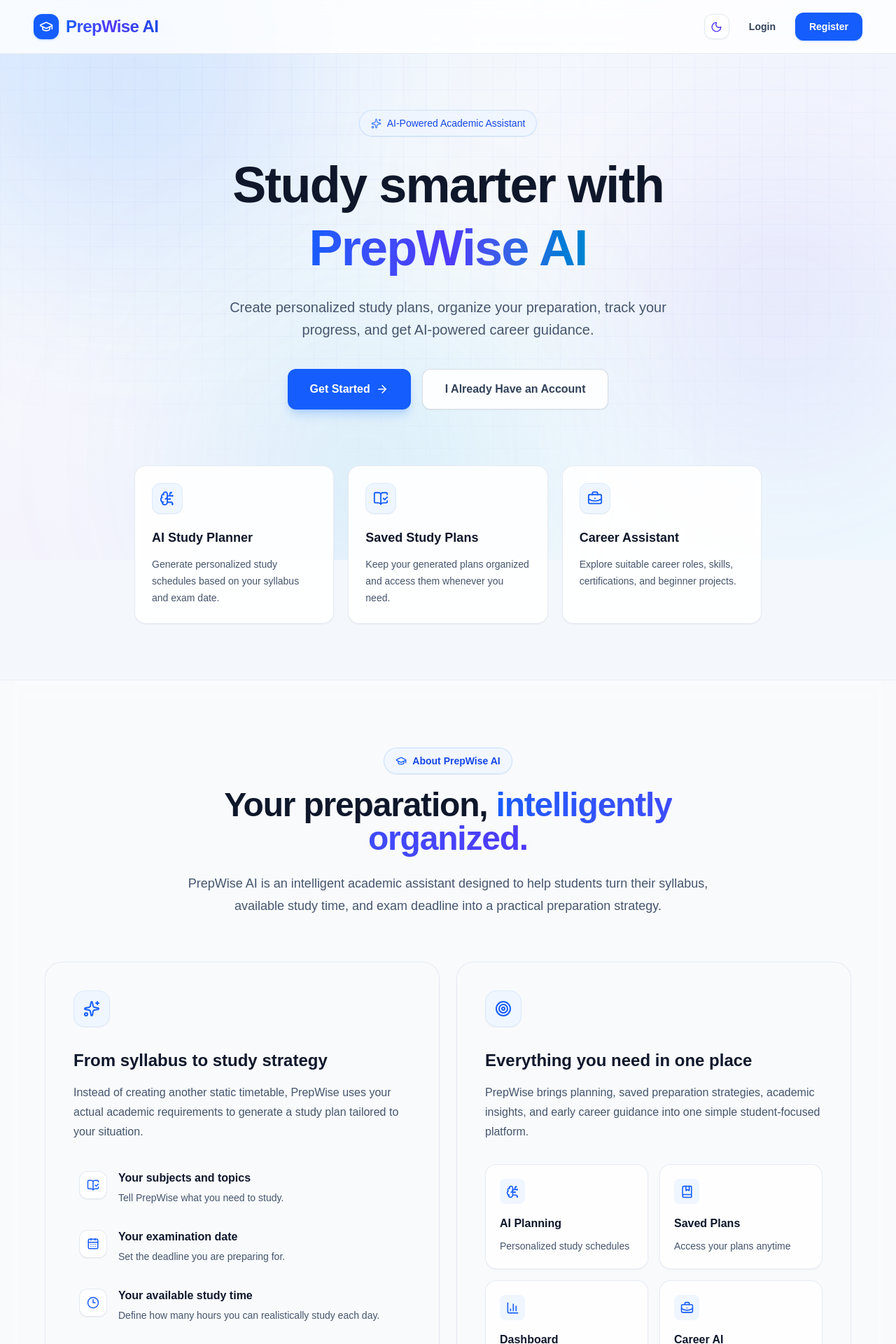
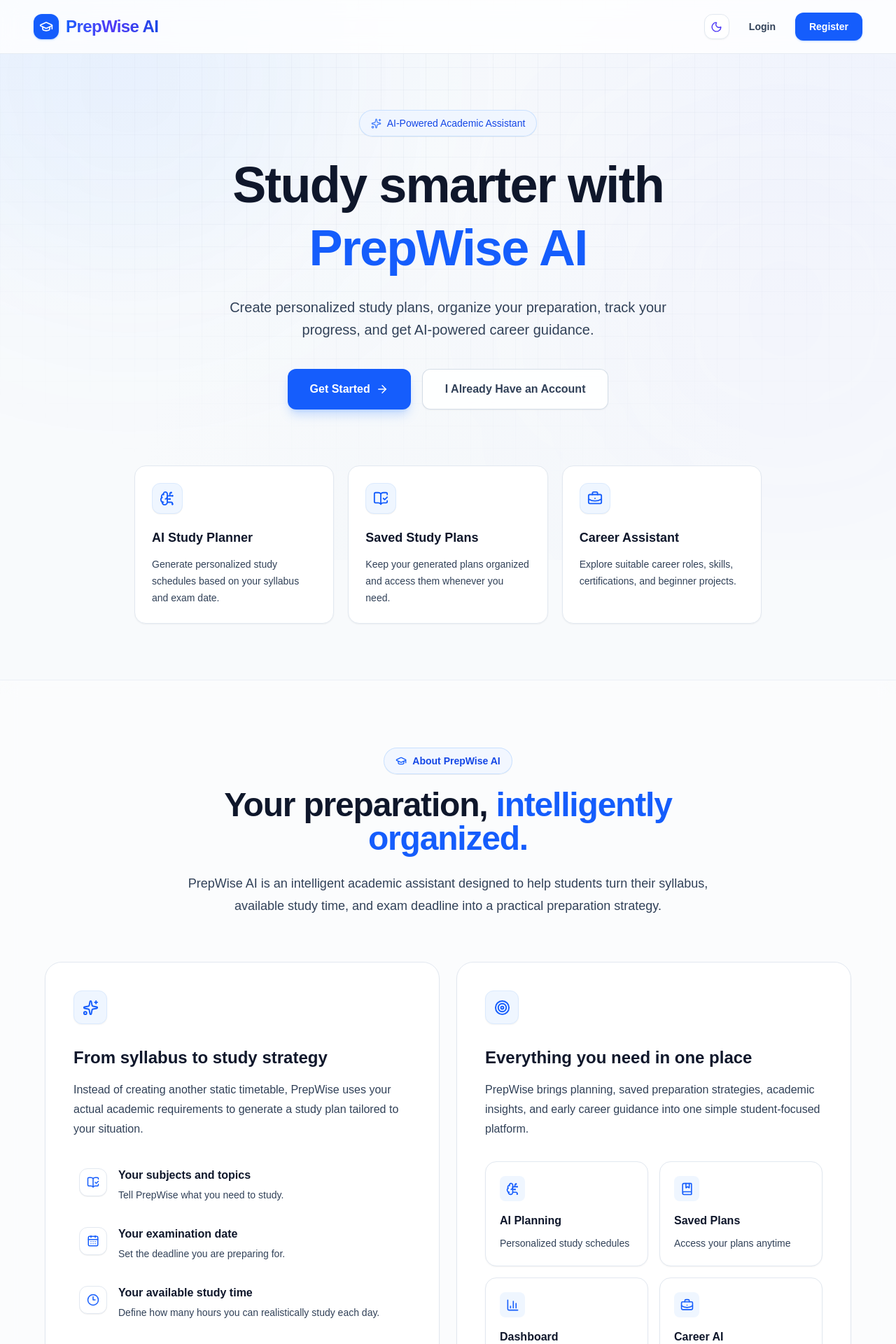
Before and after one commit to AryanBharti5080/PrepWise-AI-Intelligent-Study-Planner-Academic-Assistant, a Next.js app in the folder frontend/: page / in a window 1280 px wide. Shown: the top 1920 px of the page at 70% size. Built offline with nearby package versions, Linux system fonts and the light colour scheme.

Commit message:
fix(ui): improve text contrast, readability, and clean background styling

```diff
--- a/frontend/app/globals.css
+++ b/frontend/app/globals.css
@@ -4,14 +4,14 @@
 @custom-variant dark (&:where(.dark, .dark *));
 
 :root {
-  --background: #f4f7fb;
+  --background: #f8fafc;
   --foreground: #0f172a;
   color-scheme: light;
 }
 
 .dark {
-  --background: #080d1a;
-  --foreground: #f1f5f9;
+  --background: #0b1120;
+  --foreground: #f8fafc;
   color-scheme: dark;
 }
 
@@ -23,93 +23,77 @@
 }
 
 body {
-  background: var(--background);
+  background-color: var(--background);
   color: var(--foreground);
   font-family: Arial, Helvetica, sans-serif;
-  transition: background-color 0.3s ease, color 0.3s ease;
+  transition: background-color 0.2s ease, color 0.2s ease;
 }
 
-/* Background mesh gradients & educational subtle grid textures */
+/* Crisp and readable background gradients */
 .bg-radial-mesh-light {
-  background:
-    radial-gradient(at 0% 0%, rgba(224, 238, 255, 0.65) 0px, transparent 50%),
-    radial-gradient(at 100% 0%, rgba(235, 238, 255, 0.55) 0px, transparent 45%),
-    radial-gradient(at 100% 100%, rgba(225, 245, 254, 0.45) 0px, transparent 50%),
-    radial-gradient(at 0% 100%, rgba(240, 235, 255, 0.45) 0px, transparent 45%),
-    #f8fafc;
+  background-color: #f8fafc;
+  background-image:
+    radial-gradient(at 0% 0%, rgba(219, 234, 254, 0.4) 0px, transparent 40%),
+    radial-gradient(at 100% 0%, rgba(224, 231, 255, 0.35) 0px, transparent 40%),
+    radial-gradient(at 50% 100%, rgba(241, 245, 249, 0.5) 0px, transparent 50%);
 }
 
 .dark .bg-radial-mesh-dark {
-  background:
-    radial-gradient(at 0% 0%, rgba(15, 30, 60, 0.6) 0px, transparent 50%),
-    radial-gradient(at 100% 0%, rgba(24, 22, 58, 0.5) 0px, transparent 50%),
-    radial-gradient(at 100% 100%, rgba(12, 35, 64, 0.5) 0px, transparent 50%),
-    radial-gradient(at 0% 100%, rgba(30, 18, 55, 0.4) 0px, transparent 50%),
-    #090d16;
+  background-color: #0b1120;
+  background-image:
+    radial-gradient(at 0% 0%, rgba(30, 58, 138, 0.25) 0px, transparent 50%),
+    radial-gradient(at 100% 0%, rgba(49, 46, 129, 0.2) 0px, transparent 50%),
+    radial-gradient(at 50% 100%, rgba(15, 23, 42, 0.4) 0px, transparent 50%);
 }
 
 .bg-cyber-grid-light {
   background-image:
-    linear-gradient(to right, rgba(99, 102, 241, 0.04) 1px, transparent 1px),
-    linear-gradient(to bottom, rgba(99, 102, 241, 0.04) 1px, transparent 1px);
+    linear-gradient(to right, rgba(148, 163, 184, 0.08) 1px, transparent 1px),
+    linear-gradient(to bottom, rgba(148, 163, 184, 0.08) 1px, transparent 1px);
   background-size: 32px 32px;
-  mask-image: radial-gradient(ellipse 80% 70% at 50% 30%, #000 40%, transparent 100%);
-  -webkit-mask-image: radial-gradient(ellipse 80% 70% at 50% 30%, #000 40%, transparent 100%);
+  mask-image: radial-gradient(ellipse 70% 60% at 50% 30%, #000 30%, transparent 100%);
+  -webkit-mask-image: radial-gradient(ellipse 70% 60% at 50% 30%, #000 30%, transparent 100%);
 }
 
 .dark .bg-cyber-grid-dark {
   background-image:
-    linear-gradient(to right, rgba(148, 163, 184, 0.04) 1px, transparent 1px),
-    linear-gradient(to bottom, rgba(148, 163, 184, 0.04) 1px, transparent 1px);
+    linear-gradient(to right, rgba(148, 163, 184, 0.06) 1px, transparent 1px),
+    linear-gradient(to bottom, rgba(148, 163, 184, 0.06) 1px, transparent 1px);
   background-size: 32px 32px;
-  mask-image: radial-gradient(ellipse 80% 70% at 50% 30%, #000 40%, transparent 100%);
-  -webkit-mask-image: radial-gradient(ellipse 80% 70% at 50% 30%, #000 40%, transparent 100%);
+  mask-image: radial-gradient(ellipse 70% 60% at 50% 30%, #000 30%, transparent 100%);
+  -webkit-mask-image: radial-gradient(ellipse 70% 60% at 50% 30%, #000 30%, transparent 100%);
 }
 
-/* Floating Orb Keyframe Animations */
+/* Subtle gentle floating animations */
 @keyframes orb-float-1 {
   0%, 100% {
-    transform: translate(0px, 0px) scale(1);
+    transform: translate(0px, 0px);
   }
   50% {
-    transform: translate(35px, -30px) scale(1.06);
+    transform: translate(20px, -15px);
   }
 }
 
 @keyframes orb-float-2 {
   0%, 100% {
-    transform: translate(0px, 0px) scale(1);
+    transform: translate(0px, 0px);
   }
   50% {
-    transform: translate(-30px, 35px) scale(0.96);
-  }
-}
-
-@keyframes orb-float-3 {
-  0%, 100% {
-    transform: translate(0px, 0px) scale(1);
-  }
-  50% {
-    transform: translate(25px, 25px) scale(1.04);
+    transform: translate(-15px, 20px);
   }
 }
 
 .animate-orb-float-1 {
-  animation: orb-float-1 18s ease-in-out infinite;
+  animation: orb-float-1 20s ease-in-out infinite;
 }
 
 .animate-orb-float-2 {
-  animation: orb-float-2 22s ease-in-out infinite;
-}
-
-.animate-orb-float-3 {
-  animation: orb-float-3 26s ease-in-out infinite;
+  animation: orb-float-2 25s ease-in-out infinite;
 }
 
 @media (prefers-reduced-motion: reduce) {
   .animate-orb-float-1,
-  .animate-orb-float-2,
-  .animate-orb-float-3 {
+  .animate-orb-float-2 {
     animation: none !important;
   }
 }
--- a/frontend/app/page.tsx
+++ b/frontend/app/page.tsx
@@ -67,12 +67,12 @@ export default function HomePage() {
 
         <h1 className="max-w-4xl text-5xl font-extrabold leading-tight tracking-tight text-slate-900 dark:text-white md:text-7xl">
           Study smarter with{" "}
-          <span className="bg-gradient-to-r from-blue-600 via-indigo-600 to-sky-600 bg-clip-text text-transparent dark:from-blue-400 dark:via-indigo-300 dark:to-sky-300">
+          <span className="text-blue-600 dark:text-blue-400">
             PrepWise AI
           </span>
         </h1>
 
-        <p className="mt-6 max-w-2xl text-lg leading-8 text-slate-600 dark:text-slate-300 md:text-xl">
+        <p className="mt-6 max-w-2xl text-lg font-normal leading-8 text-slate-700 dark:text-slate-300 md:text-xl">
           Create personalized study plans, organize your preparation,
           track your progress, and get AI-powered career guidance.
         </p>
@@ -133,12 +133,12 @@ export default function HomePage() {
 
             <h2 className="text-4xl font-extrabold tracking-tight text-slate-900 dark:text-white md:text-5xl">
               Your preparation,
-              <span className="bg-gradient-to-r from-blue-600 to-indigo-600 bg-clip-text text-transparent dark:from-blue-400 dark:to-indigo-300">
+              <span className="text-blue-600 dark:text-blue-400">
                 {" "}intelligently organized.
               </span>
             </h2>
 
-            <p className="mt-6 text-base leading-8 text-slate-600 dark:text-slate-300 md:text-lg">
+            <p className="mt-6 text-base font-normal leading-8 text-slate-700 dark:text-slate-300 md:text-lg">
               PrepWise AI is an intelligent academic assistant designed to
               help students turn their syllabus, available study time, and
               exam deadline into a practical preparation strategy.
@@ -149,16 +149,16 @@ export default function HomePage() {
           <div className="mt-16 grid gap-6 lg:grid-cols-2">
 
             {/* Left */}
-            <div className="group rounded-3xl border border-slate-200/80 bg-slate-50/90 p-8 shadow-xs transition duration-300 hover:border-blue-200 hover:shadow-md dark:border-slate-800/80 dark:bg-slate-900/70 dark:hover:border-slate-700 md:p-10">
-              <div className="mb-8 flex h-13 w-13 items-center justify-center rounded-2xl border border-blue-100 bg-blue-50 text-blue-600 shadow-xs transition duration-300 group-hover:scale-105 group-hover:bg-blue-600 group-hover:text-white dark:border-blue-900/50 dark:bg-blue-950/60 dark:text-blue-400 dark:group-hover:bg-blue-600 dark:group-hover:text-white">
-                <Sparkles size={24} />
+            <div className="rounded-3xl border border-slate-200 bg-white p-8 shadow-xs dark:border-slate-800 dark:bg-slate-900 md:p-10">
+              <div className="mb-8 flex h-12 w-12 items-center justify-center rounded-xl border border-blue-100 bg-blue-50 text-blue-600 shadow-xs dark:border-blue-900/50 dark:bg-blue-950/60 dark:text-blue-400">
+                <Sparkles size={23} />
               </div>
 
               <h3 className="text-2xl font-bold text-slate-900 dark:text-white">
                 From syllabus to study strategy
               </h3>
 
-              <p className="mt-4 leading-7 text-slate-600 dark:text-slate-300">
+              <p className="mt-4 leading-7 text-slate-700 dark:text-slate-300">
                 Instead of creating another static timetable, PrepWise uses
                 your actual academic requirements to generate a study plan
                 tailored to your situation.
@@ -192,16 +192,16 @@ export default function HomePage() {
             </div>
 
             {/* Right */}
-            <div className="group rounded-3xl border border-slate-200/80 bg-slate-50/90 p-8 shadow-xs transition duration-300 hover:border-blue-200 hover:shadow-md dark:border-slate-800/80 dark:bg-slate-900/70 dark:hover:border-slate-700 md:p-10">
-              <div className="mb-8 flex h-13 w-13 items-center justify-center rounded-2xl border border-blue-100 bg-blue-50 text-blue-600 shadow-xs transition duration-300 group-hover:scale-105 group-hover:bg-blue-600 group-hover:text-white dark:border-blue-900/50 dark:bg-blue-950/60 dark:text-blue-400 dark:group-hover:bg-blue-600 dark:group-hover:text-white">
-                <Target size={24} />
+            <div className="rounded-3xl border border-slate-200 bg-white p-8 shadow-xs dark:border-slate-800 dark:bg-slate-900 md:p-10">
+              <div className="mb-8 flex h-12 w-12 items-center justify-center rounded-xl border border-blue-100 bg-blue-50 text-blue-600 shadow-xs dark:border-blue-900/50 dark:bg-blue-950/60 dark:text-blue-400">
+                <Target size={23} />
               </div>
 
               <h3 className="text-2xl font-bold text-slate-900 dark:text-white">
                 Everything you need in one place
               </h3>
 
-              <p className="mt-4 leading-7 text-slate-600 dark:text-slate-300">
+              <p className="mt-4 leading-7 text-slate-700 dark:text-slate-300">
                 PrepWise brings planning, saved preparation strategies,
                 academic insights, and early career guidance into one simple
                 student-focused platform.
@@ -284,7 +284,7 @@ export default function HomePage() {
           </div>
 
           {/* Why PrepWise */}
-          <div className="mt-24 overflow-hidden rounded-3xl border border-slate-200/80 bg-slate-50/70 shadow-xs transition duration-300 hover:shadow-md dark:border-slate-800/80 dark:bg-slate-900/60">
+          <div className="mt-24 overflow-hidden rounded-3xl border border-slate-200 bg-white shadow-xs dark:border-slate-800 dark:bg-slate-900">
             <div className="grid lg:grid-cols-2">
 
               <div className="p-8 md:p-12">
@@ -296,7 +296,7 @@ export default function HomePage() {
                   Built around the way students actually prepare.
                 </h3>
 
-                <p className="mt-5 leading-7 text-slate-600 dark:text-slate-300">
+                <p className="mt-5 leading-7 text-slate-700 dark:text-slate-300">
                   The goal is not to overwhelm students with complicated
                   productivity tools. PrepWise focuses on one thing:
                   making academic preparation easier to organize and act on.
@@ -311,7 +311,7 @@ export default function HomePage() {
                 </div>
               </div>
 
-              <div className="border-t border-slate-200/80 p-8 lg:border-l lg:border-t-0 md:p-12 bg-white dark:border-slate-800/80 dark:bg-slate-900">
+              <div className="border-t border-slate-200 p-8 lg:border-l lg:border-t-0 md:p-12 bg-white dark:border-slate-800 dark:bg-slate-900">
                 <div className="flex h-full flex-col justify-center">
                   <div className="mb-6 flex items-center gap-3">
                     <div className="flex h-12 w-12 items-center justify-center rounded-2xl bg-blue-50 text-blue-600 border border-blue-100 dark:bg-blue-950/60 dark:text-blue-400 dark:border-blue-900/50 shadow-2xs">
@@ -328,7 +328,7 @@ export default function HomePage() {
                     </div>
                   </div>
 
-                  <div className="rounded-2xl border border-slate-200/90 bg-gradient-to-br from-slate-50 to-blue-50/40 p-6 shadow-2xs transition duration-300 hover:border-blue-200 dark:border-slate-800 dark:from-slate-900/90 dark:to-blue-950/20">
+                  <div className="rounded-2xl border border-slate-200 bg-slate-50 p-6 shadow-2xs dark:border-slate-800 dark:bg-slate-900/90">
                     <div className="flex items-center gap-3">
                       <div className="h-2.5 w-2.5 rounded-full bg-blue-600 dark:bg-blue-400 animate-pulse" />
 
@@ -412,8 +412,8 @@ function FeatureCard({
   description: string;
 }) {
   return (
-    <div className="group rounded-2xl border border-slate-200/80 bg-white/90 p-6 text-left shadow-xs transition duration-300 hover:-translate-y-1 hover:border-blue-300 hover:shadow-md hover:shadow-blue-500/5 dark:border-slate-800/80 dark:bg-slate-900/90 dark:hover:border-blue-700/80">
-      <div className="mb-5 flex h-11 w-11 items-center justify-center rounded-xl border border-blue-100 bg-blue-50 text-blue-600 shadow-2xs transition duration-300 group-hover:scale-110 group-hover:bg-blue-600 group-hover:text-white dark:border-blue-900/60 dark:bg-blue-950/60 dark:text-blue-400 dark:group-hover:bg-blue-600 dark:group-hover:text-white">
+    <div className="group rounded-2xl border border-slate-200 bg-white p-6 text-left shadow-xs transition duration-200 hover:border-slate-300 hover:shadow-sm dark:border-slate-800 dark:bg-slate-900 dark:hover:border-slate-700">
+      <div className="mb-5 flex h-11 w-11 items-center justify-center rounded-xl border border-blue-100 bg-blue-50 text-blue-600 shadow-2xs dark:border-blue-900/60 dark:bg-blue-950/60 dark:text-blue-400">
         {icon}
       </div>
 
@@ -421,7 +421,7 @@ function FeatureCard({
         {title}
       </h2>
 
-      <p className="mt-3 text-sm leading-6 text-slate-600 dark:text-slate-400">
+      <p className="mt-3 text-sm leading-6 text-slate-700 dark:text-slate-300">
         {description}
       </p>
     </div>
@@ -439,8 +439,8 @@ function InfoRow({
   description: string;
 }) {
   return (
-    <div className="group flex gap-4 rounded-xl p-2 transition hover:bg-white/60 dark:hover:bg-slate-800/40">
-      <div className="mt-0.5 flex h-10 w-10 shrink-0 items-center justify-center rounded-xl border border-slate-200/90 bg-white text-blue-600 shadow-2xs transition group-hover:border-blue-200 group-hover:scale-105 dark:border-slate-800 dark:bg-slate-900 dark:text-blue-400 dark:group-hover:border-slate-700">
+    <div className="group flex gap-4 rounded-xl p-2 transition hover:bg-slate-50 dark:hover:bg-slate-800/40">
+      <div className="mt-0.5 flex h-10 w-10 shrink-0 items-center justify-center rounded-xl border border-slate-200 bg-white text-blue-600 shadow-2xs dark:border-slate-800 dark:bg-slate-900 dark:text-blue-400">
         {icon}
       </div>
 
@@ -449,7 +449,7 @@ function InfoRow({
           {title}
         </h4>
 
-        <p className="mt-1 text-sm leading-6 text-slate-600 dark:text-slate-400">
+        <p className="mt-1 text-sm leading-6 text-slate-700 dark:text-slate-300">
           {description}
         </p>
       </div>
@@ -468,8 +468,8 @@ function MiniFeature({
   description: string;
 }) {
   return (
-    <div className="group rounded-2xl border border-slate-200/80 bg-white/90 p-5 shadow-xs transition duration-300 hover:-translate-y-0.5 hover:border-blue-200 hover:shadow-sm dark:border-slate-800/80 dark:bg-slate-900/90 dark:hover:border-slate-700">
-      <div className="mb-4 inline-flex h-9 w-9 items-center justify-center rounded-lg bg-blue-50 text-blue-600 transition group-hover:scale-105 dark:bg-blue-950/60 dark:text-blue-400">
+    <div className="group rounded-2xl border border-slate-200 bg-white p-5 shadow-xs transition duration-200 hover:border-slate-300 dark:border-slate-800 dark:bg-slate-900 dark:hover:border-slate-700">
+      <div className="mb-4 inline-flex h-9 w-9 items-center justify-center rounded-lg bg-blue-50 text-blue-600 dark:bg-blue-950/60 dark:text-blue-400">
         {icon}
       </div>
 
@@ -477,7 +477,7 @@ function MiniFeature({
         {title}
       </h4>
 
-      <p className="mt-2 text-sm leading-6 text-slate-600 dark:text-slate-400">
+      <p className="mt-2 text-sm leading-6 text-slate-700 dark:text-slate-300">
         {description}
       </p>
     </div>
@@ -497,13 +497,13 @@ function ProcessCard({
   description: string;
 }) {
   return (
-    <div className="group relative rounded-2xl border border-slate-200/80 bg-white/90 p-6 shadow-xs transition duration-300 hover:-translate-y-1 hover:border-blue-200 hover:shadow-md dark:border-slate-800/80 dark:bg-slate-900/90 dark:hover:border-slate-700">
+    <div className="group relative rounded-2xl border border-slate-200 bg-white p-6 shadow-xs transition duration-200 hover:border-slate-300 dark:border-slate-800 dark:bg-slate-900 dark:hover:border-slate-700">
       <div className="flex items-center justify-between">
-        <div className="flex h-11 w-11 items-center justify-center rounded-xl bg-blue-50 text-blue-600 border border-blue-100 transition duration-300 group-hover:scale-110 group-hover:bg-blue-600 group-hover:text-white dark:bg-blue-950/60 dark:text-blue-400 dark:border-blue-900/60 dark:group-hover:bg-blue-600 dark:group-hover:text-white">
+        <div className="flex h-11 w-11 items-center justify-center rounded-xl bg-blue-50 text-blue-600 border border-blue-100 dark:bg-blue-950/60 dark:text-blue-400 dark:border-blue-900/60">
           {icon}
         </div>
 
-        <span className="text-sm font-bold text-slate-400/80 transition group-hover:text-blue-600 dark:text-slate-500 dark:group-hover:text-blue-400">
+        <span className="text-sm font-bold text-slate-400 dark:text-slate-500">
           {number}
         </span>
       </div>
@@ -512,7 +512,7 @@ function ProcessCard({
         {title}
       </h4>
 
-      <p className="mt-3 text-sm leading-6 text-slate-600 dark:text-slate-400">
+      <p className="mt-3 text-sm leading-6 text-slate-700 dark:text-slate-300">
         {description}
       </p>
     </div>
--- a/frontend/components/AnimatedBackground.tsx
+++ b/frontend/components/AnimatedBackground.tsx
@@ -1,70 +1,22 @@
 "use client";
 
-import React, { useEffect, useState } from "react";
+import React from "react";
 
 export default function AnimatedBackground() {
-  const [mousePos, setMousePos] = useState({ x: -500, y: -500 });
-  const [mounted, setMounted] = useState(false);
-
-  useEffect(() => {
-    // Schedule state update after mount to avoid synchronous cascading render warning
-    const rafId = requestAnimationFrame(() => {
-      setMounted(true);
-    });
-
-    // Check prefers-reduced-motion
-    const mediaQuery = window.matchMedia("(prefers-reduced-motion: reduce)");
-    if (mediaQuery.matches) {
-      return () => cancelAnimationFrame(rafId);
-    }
-
-    let timeoutId: number | null = null;
-    const handleMouseMove = (e: MouseEvent) => {
-      // Throttle mouse updates gently
-      if (timeoutId === null) {
-        timeoutId = window.setTimeout(() => {
-          setMousePos({ x: e.clientX, y: e.clientY });
-          timeoutId = null;
-        }, 32);
-      }
-    };
-
-    window.addEventListener("mousemove", handleMouseMove, { passive: true });
-    return () => {
-      window.removeEventListener("mousemove", handleMouseMove);
-      if (timeoutId !== null) window.clearTimeout(timeoutId);
-    };
-  }, []);
-
   return (
     <div
       aria-hidden="true"
       className="pointer-events-none fixed inset-0 -z-10 overflow-hidden"
     >
-      {/* 1. Base Subtle Mesh Gradient Layer */}
-      <div className="absolute inset-0 bg-radial-mesh-light dark:bg-radial-mesh-dark opacity-100 transition-opacity duration-500" />
+      {/* 1. Base Clean Background with Gentle Radial Tints */}
+      <div className="absolute inset-0 bg-radial-mesh-light dark:bg-radial-mesh-dark" />
 
-      {/* 2. Delicate Educational Grid Overlay */}
+      {/* 2. Soft, Discreet Ambient Orbs (Far in background, extremely low opacity) */}
+      <div className="absolute -top-32 -left-20 h-[500px] w-[500px] rounded-full bg-blue-500/6 dark:bg-blue-600/8 blur-[140px] animate-orb-float-1" />
+      <div className="absolute top-[25%] -right-20 h-[460px] w-[460px] rounded-full bg-indigo-500/5 dark:bg-indigo-600/6 blur-[140px] animate-orb-float-2" />
+
+      {/* 3. Subtle Texture Grid */}
       <div className="absolute inset-0 bg-cyber-grid-light dark:bg-cyber-grid-dark" />
-
-      {/* 3. Soft Ambient Accent Orbs (Restrained opacity and smooth blur) */}
-      <div className="absolute -top-24 -left-20 h-[480px] w-[480px] rounded-full bg-blue-500/12 dark:bg-blue-600/12 blur-[120px] animate-orb-float-1" />
-
-      <div className="absolute top-[25%] -right-20 h-[450px] w-[450px] rounded-full bg-indigo-500/10 dark:bg-indigo-500/12 blur-[130px] animate-orb-float-2" />
-
-      <div className="absolute -bottom-24 left-[20%] h-[500px] w-[500px] rounded-full bg-sky-500/10 dark:bg-sky-600/10 blur-[130px] animate-orb-float-3" />
-
-      {/* 4. Interactive Cursor-Following Ambient Glow (Subtle and non-intrusive) */}
-      {mounted && (
-        <div
-          className="transition-transform duration-500 ease-out will-change-transform"
-          style={{
-            transform: `translate3d(${mousePos.x - 200}px, ${mousePos.y - 200}px, 0)`,
-          }}
-        >
-          <div className="h-[400px] w-[400px] rounded-full bg-blue-500/6 dark:bg-blue-400/8 blur-[90px]" />
-        </div>
-      )}
     </div>
   );
 }
```
